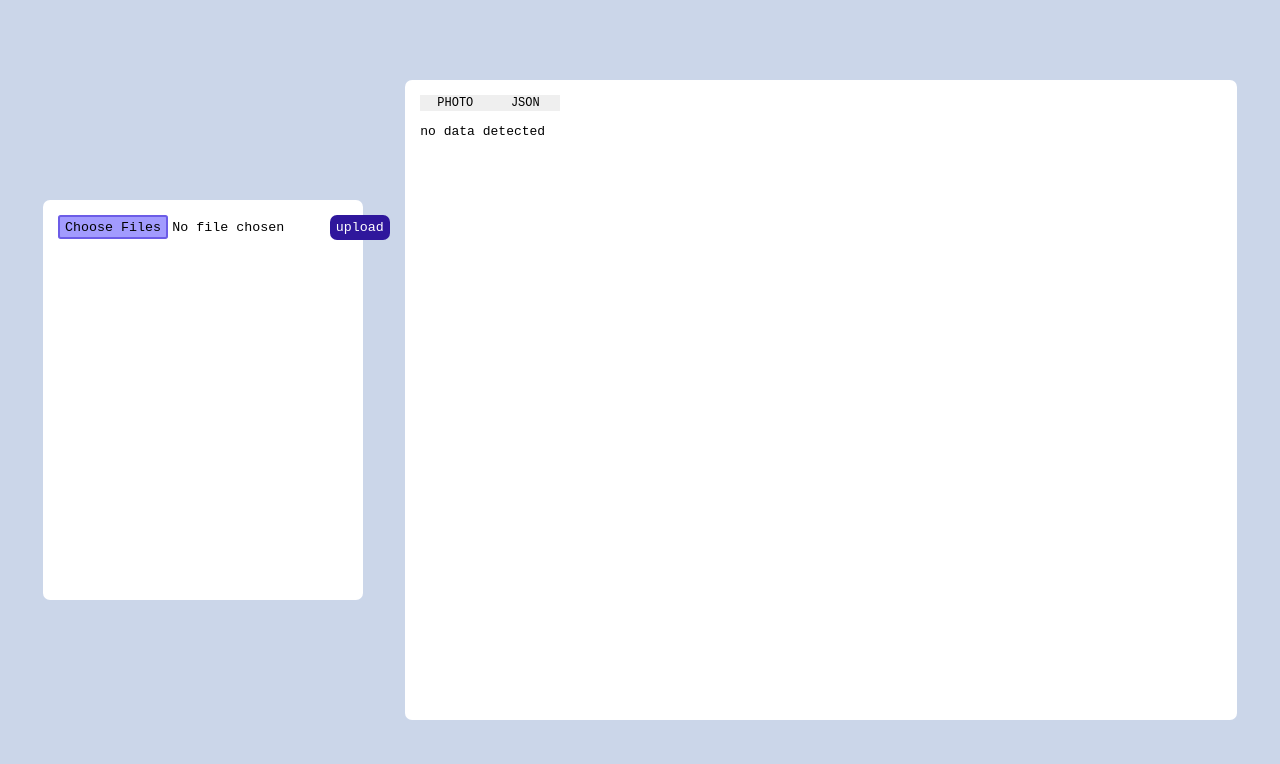
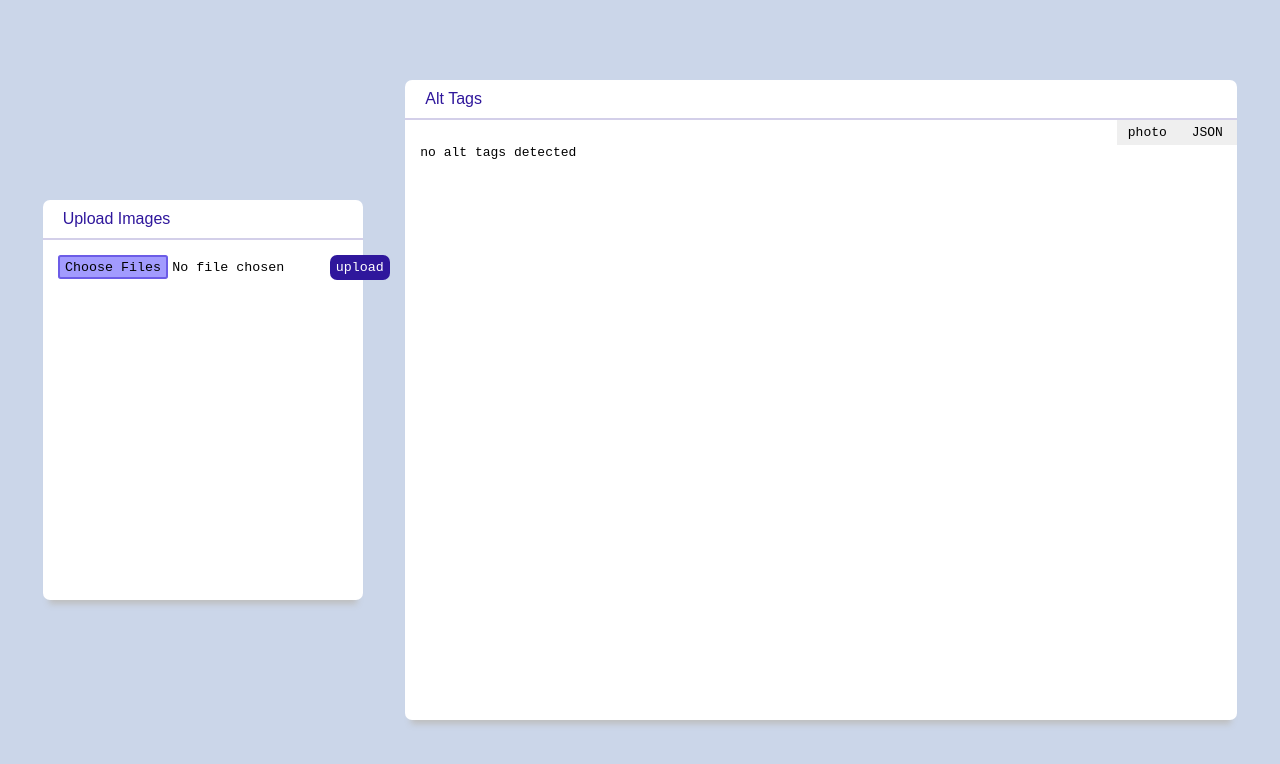
Before and after one commit to minori-fh/altgen, a React (Create React App) app in the folder client/: page / in a window 1280 px wide. Shown: the top 764 px of the page. Built offline with nearby package versions, Linux system fonts and the light colour scheme.

Commit message:
add panel menubars

```diff
--- a/client/src/App.css
+++ b/client/src/App.css
@@ -39,9 +39,14 @@
 
 /* specific css */
 @import url('https://fonts.googleapis.com/css2?family=Roboto+Mono:wght@300;400;500&display=swap');
+@import url('https://fonts.googleapis.com/css2?family=Work+Sans:wght@500&display=swap');
 
 * {
   box-sizing: border-box;
+}
+
+* p {
+  margin: 0px !important;
 }
 
 #main-container {
@@ -65,3 +70,20 @@
   color: white;
   background-color: rgb(47, 23, 156);
 }
+
+.panel-menubar {
+  width: 100%;
+  height: 40px;
+  border-bottom: solid rgb(211, 207, 233) 2px;
+  display: flex;
+  justify-content: flex-start;
+  align-items: center;
+  padding: 5px 0px;
+}
+
+.panel-menubar p{
+  padding: 0px 0px 0px 20px !important; margin: 0px !important;
+  font-family: 'Work Sans', sans-serif;
+  font-size: 16px;
+  color: rgb(47, 23, 156);
+}
--- a/client/src/components/InputPanel/index.js
+++ b/client/src/components/InputPanel/index.js
@@ -61,6 +61,9 @@ class InputPanel extends Component {
     render(){
         return(
         <div id="input-panel-container">
+            <div className="panel-menubar">
+                <p>Upload Images</p>
+            </div>
             <form onSubmit={this.handleSubmit} id="form" action="/api/upload-image" enctype="multipart/form-data" method="post">
             {/* <select type="field" name="detectType" onChange={this.setDetectType}>
                     <option value="text">text recognition</option>
--- a/client/src/components/InputPanel/style.css
+++ b/client/src/components/InputPanel/style.css
@@ -1,12 +1,18 @@
 #input-panel-container {
+    background-color: white;
     width: 25%;
     max-width: 25%;
     height: 400px;
     text-align: center;
     display: flex;
     justify-content: flex-start;
+    flex-direction: column;
     align-items: center;
     border-radius: 7px;
+
+    -webkit-box-shadow: 0 10px 6px -6px #bebebe;
+    -moz-box-shadow: 0 10px 6px -6px #bebebe;
+    box-shadow: 0 10px 6px -6px #bebebe;
 }
 
 select {
@@ -14,11 +20,10 @@ select {
 }
 
 #form {
-    background-color: white;
     border-radius: 7px;
     width: 100%;
     max-width: 100%;
-    height: 100%;
+    height: 360px;
     display: flex;
     flex-direction: row;
     justify-content: flex-start;
--- a/client/src/components/OutputPanel/index.js
+++ b/client/src/components/OutputPanel/index.js
@@ -44,8 +44,11 @@ class OutputPanel extends Component {
 
         return(
             <div id="output-panel-container">
+                <div className="panel-menubar">
+                <p>Alt Tags</p>
+                </div>
                 <div id="view-menubar">
-                    <button class="btn-view" onClick={this.setView} value="photo">PHOTO</button>
+                    <button class="btn-view" onClick={this.setView} value="photo">photo</button>
                     <button class="btn-view" onClick={this.setView} value="json">JSON</button>
                 </div>
 
@@ -60,7 +63,7 @@ class OutputPanel extends Component {
                             <pre>{output}</pre>
                         </div>
                         :
-                        <p>no data detected</p>
+                        <p>no alt tags detected</p>
                     }
                 </div>
             </div>
--- a/client/src/components/OutputPanel/style.css
+++ b/client/src/components/OutputPanel/style.css
@@ -4,13 +4,17 @@
     height: 80%;
     background-color: white;
     border-radius: 7px;
-    padding: 15px;
+
+    -webkit-box-shadow: 0 10px 6px -6px #bebebe;
+    -moz-box-shadow: 0 10px 6px -6px #bebebe;
+    box-shadow: 0 10px 6px -6px #bebebe;
 }
 
 #view-menubar {
     display: flex;
     flex-direction: row;
-    justify-content: flex-start;
+    justify-content: flex-end;
+    height: 25px;
 }
 
 #output-menubar {
@@ -26,8 +30,9 @@
 .codebox {
     width: 100%;
     max-width: 100%;
-    height: 100%;
+    height: calc(100% - 65px);
     overflow-y: scroll;
+    padding: 0px 15px 0px 15px;
 }
 
 pre, .output-wrapper {
@@ -39,12 +44,8 @@ pre, .output-wrapper {
 
 .btn-view, .btn-jsonview {
     font-family: 'Roboto Mono', monospace !important;
-    font-size: 12px;
-    width: 70px;
-}
-
-.btn-view {
-    background-color: none;
+    font-size: 13px;
+    width: 60px;
     border: none;
 }
 
```
Also changed, not shown: 2 other files (tests, documents, lock files or other folders).
